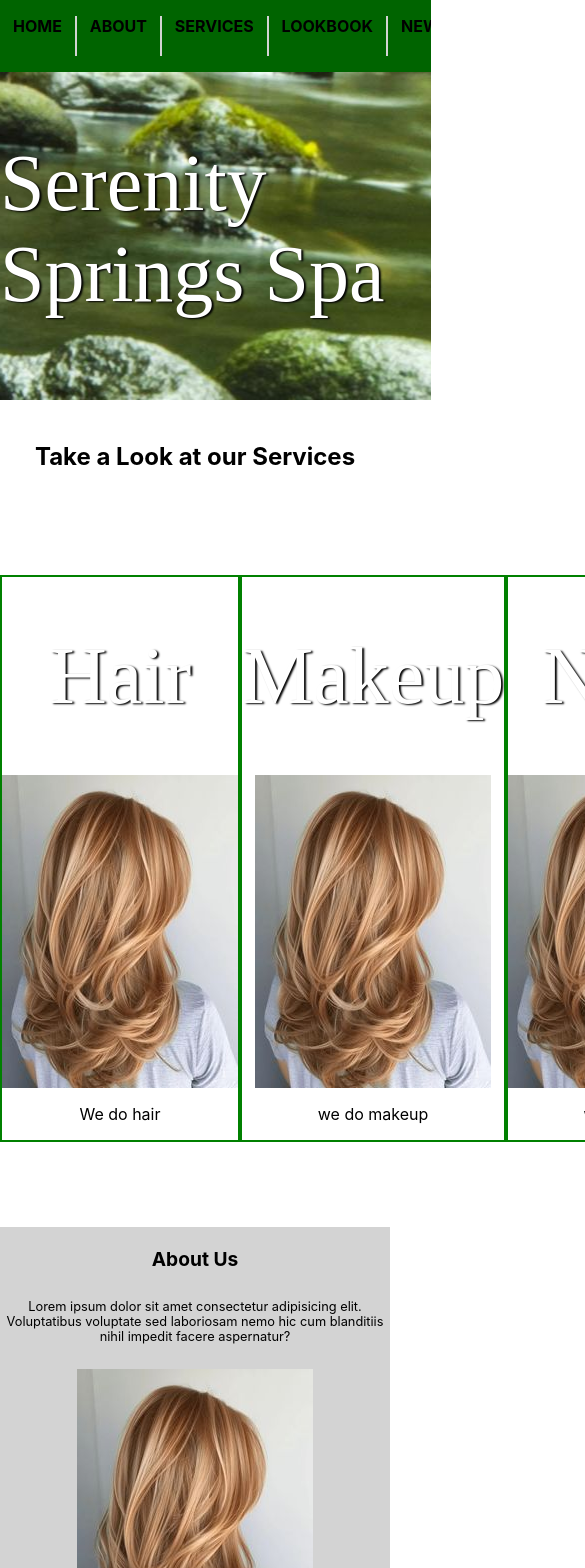
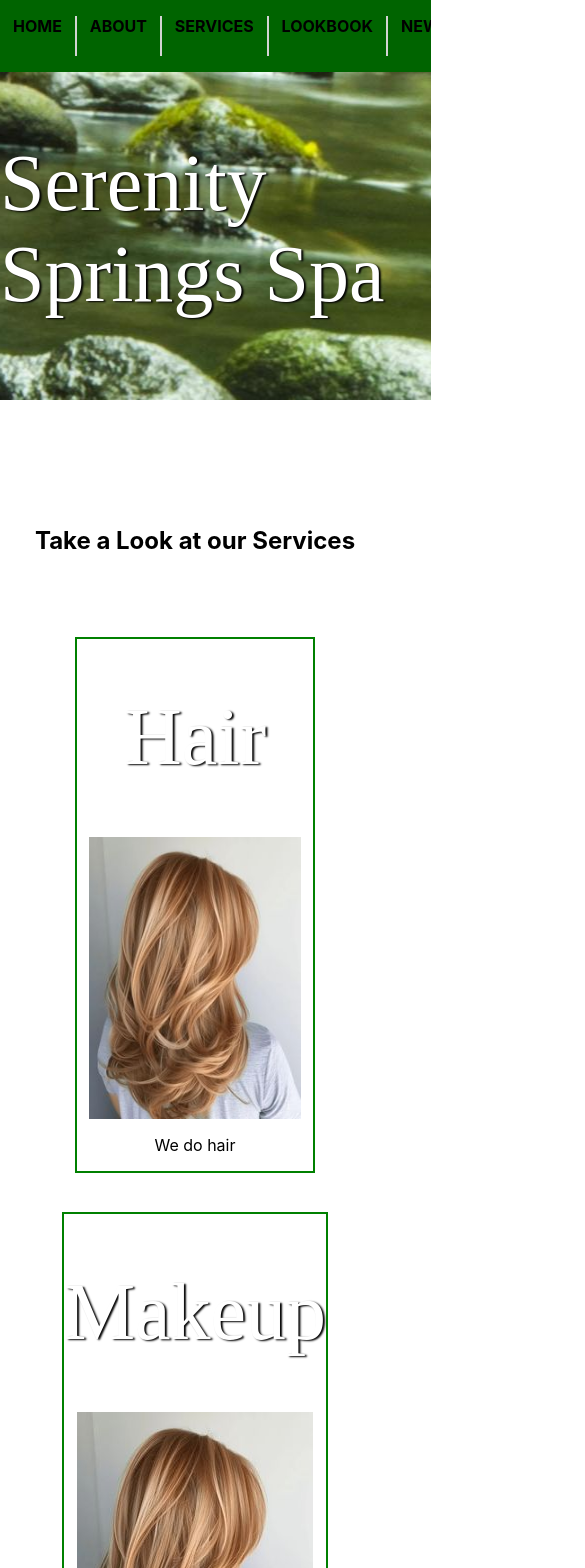
Before and after one commit to codiemaureen/SerenitySpringsSpa, a React (Create React App) app: page / in a window 390 px wide. Shown: the top 1568 px of the page, 585 px wide, since content can reach past the window. Built offline with nearby package versions, Linux system fonts and the light colour scheme; a web font is replaced by a local one.

Commit message:
Adjusting services  mobile view

```diff
--- a/src/components/Servicelink.jsx
+++ b/src/components/Servicelink.jsx
@@ -6,13 +6,12 @@ import Service from './Service';
 const Servicelink = ({services}) => {
   return (
     <div className='services-container'>
-      <h2 className='header'>Take a Look at our Services</h2>
+      <h2 className='services-header'>Take a Look at our Services</h2>
       <div className='services'>
-      {services.map((service)=> (
-        <Service service={service} />
-      ))}
+        {services.map((service)=> (
+          <Service service={service} />
+        ))}
       </div>
-
     </div>
   )
 }
--- a/src/style/serviceLink.css
+++ b/src/style/serviceLink.css
@@ -8,5 +8,16 @@
 .services{
  display: flex;
  justify-content: space-evenly;
- margin: 10vh 0;
+ margin-top: 5vh;
 }
+
+
+@media screen and (max-width: 900px) {
+ .services-container {
+   padding-top: 60vh;
+  }
+ .services{
+  justify-content: center;
+  flex-wrap: wrap;
+ }
+}
--- a/src/style/services.css
+++ b/src/style/services.css
@@ -2,9 +2,11 @@
   border: 2px solid green;
   display: flex;
   flex-direction: column;
+  margin: 5% 0;
   align-items: center;
 }
 .service-image{
  padding-left: 0;
  margin: 0;
+ width: 90%;
 }
```
